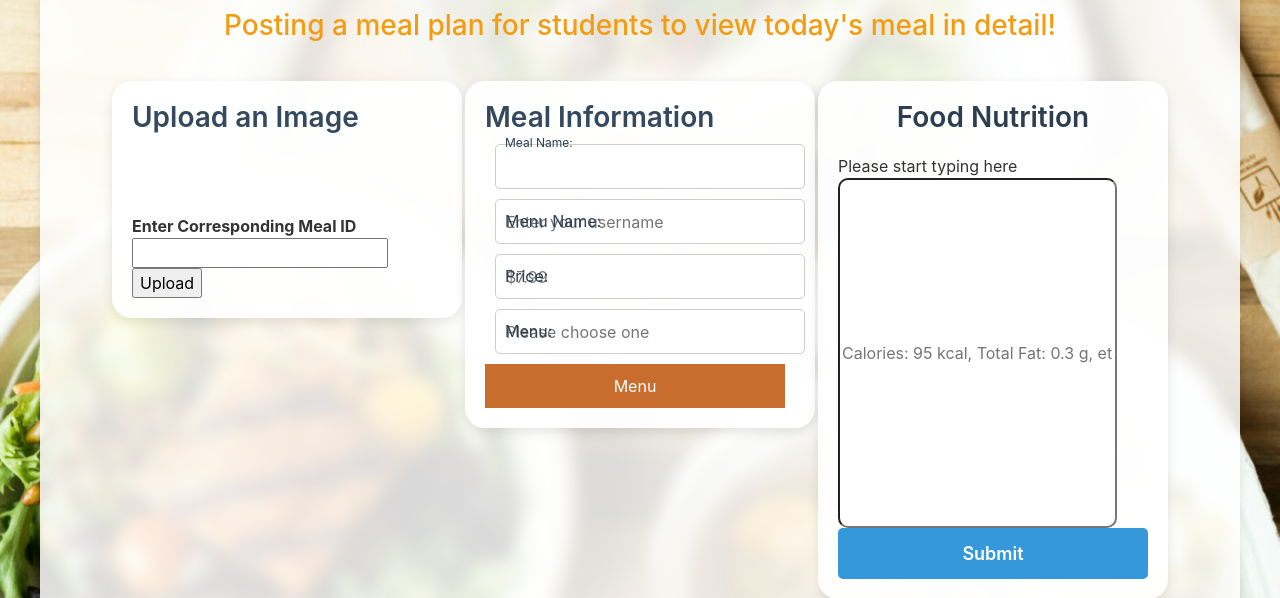
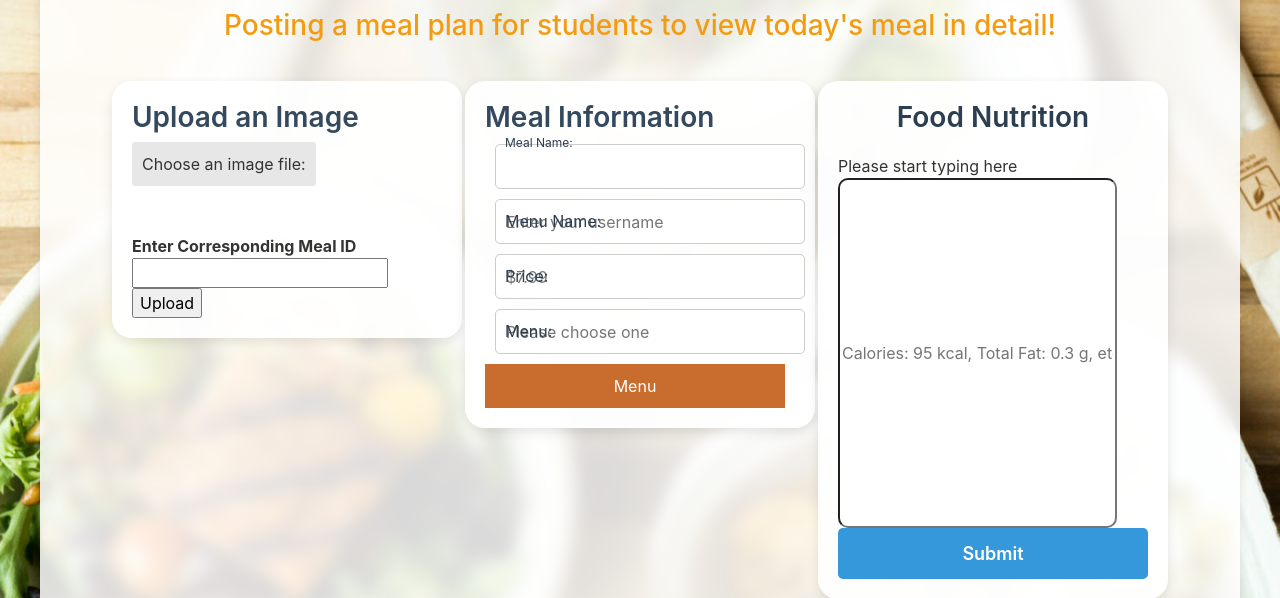
Before and after one commit to Jaehong-username/dininghall-mealplan, a Flask app: page /post-meal in a window 1280 px wide. Shown: the part 191-789 px from the top of the page. Run offline with Flask 3, Linux system fonts and the light colour scheme; some libraries are stand-ins or nearby versions.

Commit message:
fixing button for post meal

```diff
--- a/src/templates/post-meal.html
+++ b/src/templates/post-meal.html
@@ -15,6 +15,7 @@
                 {{ form.hidden_tag() }}
 
                 <!-- <input type="file" name="file" id="fileInput" accept="image/*"> -->
+                <label for="file" style="background-color: #e7e7e7; border-radius: 3px; padding: 10px">Choose an image file:</label>
                 {{ form.file() }}
                 <br><br>
 
```
